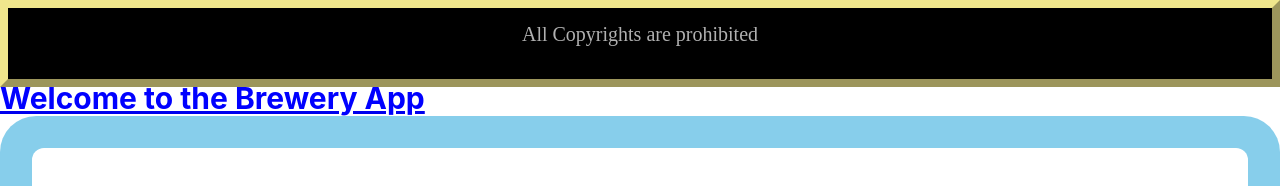
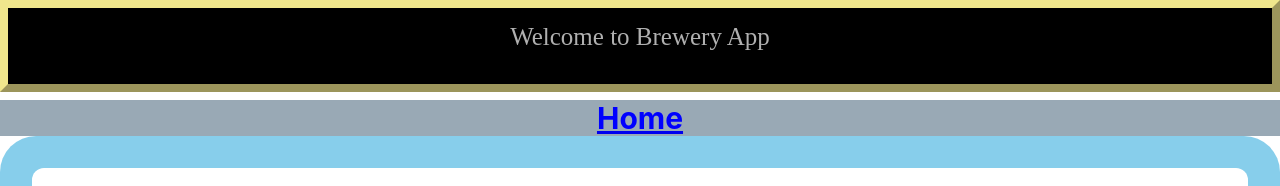
Before and after one commit to nibingcheng/Project-3, a React (Create React App) app in the folder project3-app/: page / in a window 1280 px wide. Shown: the top 186 px of the page. Built offline with nearby package versions, Linux system fonts and the light colour scheme.

Commit message:
wireframe2Update

```diff
--- a/project3-app/src/Components/App/App.css
+++ b/project3-app/src/Components/App/App.css
@@ -192,3 +192,19 @@ a.socials-item:hover {
     color: white;
 
 }
+
+/* Header Page CSS Below */
+
+.Headertitle {
+
+    color: #b0b0b0;
+    text-align: center;
+    font-size: 25px;
+
+}
+
+.apptitle {
+    text-align: center;
+   margin-top: 50px;
+   background-color: #99a9b5;
+}
--- a/project3-app/src/Components/App/App.js
+++ b/project3-app/src/Components/App/App.js
@@ -63,7 +63,7 @@ stateSearch=(state)=>{
           <Header/>
         </header>
         <nav><Link to='/'>
-          <h3> Welcome to the Brewery App</h3>
+          <h3 className="apptitle"> Home</h3>
           </Link></nav>
         <Switch>
           <Route exact path="/" render={routerProps =>
--- a/project3-app/src/Components/Header/Header.js
+++ b/project3-app/src/Components/Header/Header.js
@@ -14,7 +14,7 @@ class Header extends Component {
           // Title Section of Footer and overall Div
           <div class="footer-bottom">
 
-              <div class="copyrighttitle">All Copyrights are prohibited</div>
+              <div class="Headertitle">Welcome to Brewery App</div>
             <br/>
             {/* For more information, please see below!<br /> */}
 
--- a/project3-app/src/Components/Results/Results.css
+++ b/project3-app/src/Components/Results/Results.css
@@ -1,5 +1,5 @@
 .Results {
-    box-shadow: 0 0 0 2rem skyblue;
+    box-shadow: 0 0 0 0 skyblue;
     border-radius: 12px;
     font: bold 1rem sans-serif;
     margin: 2rem;
```
Also changed, not shown: project3-app/src/Images/Wireframe2.jpg (added), 1 other file (tests, documents, lock files or other folders).
